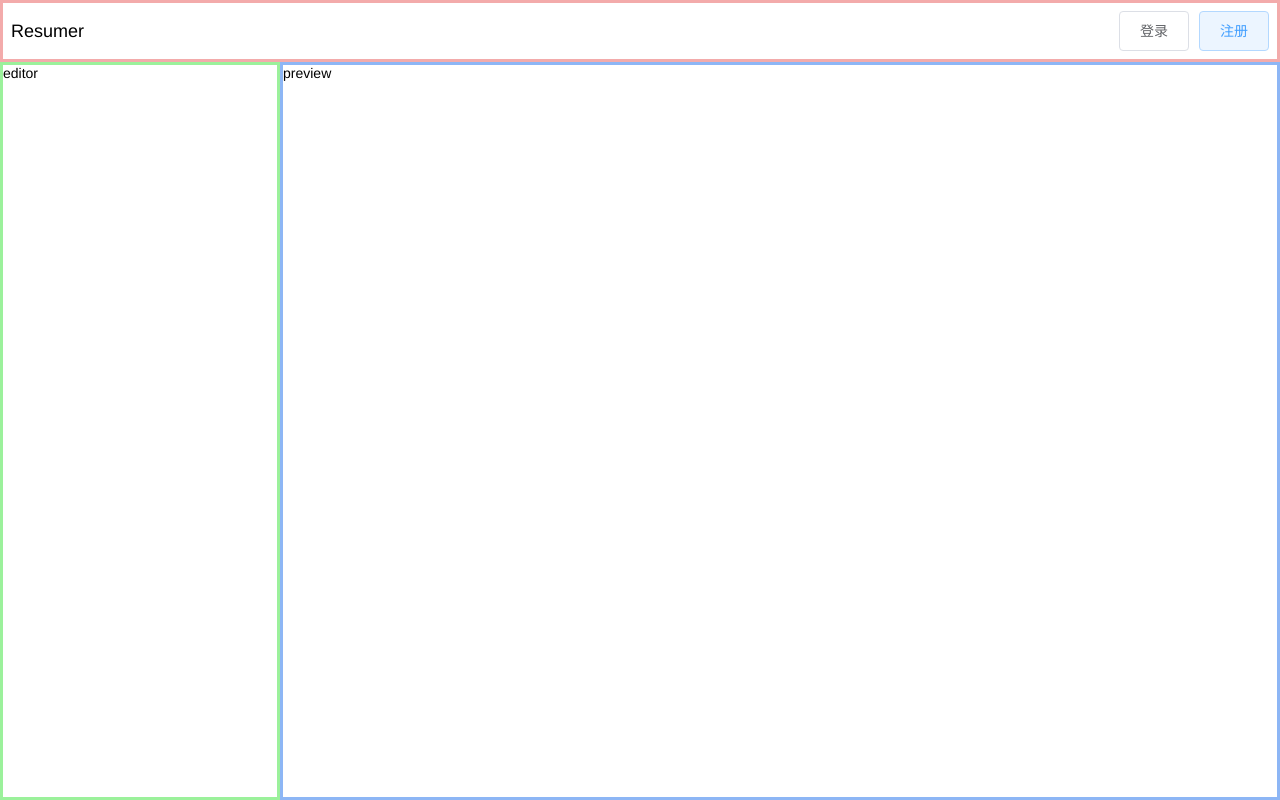
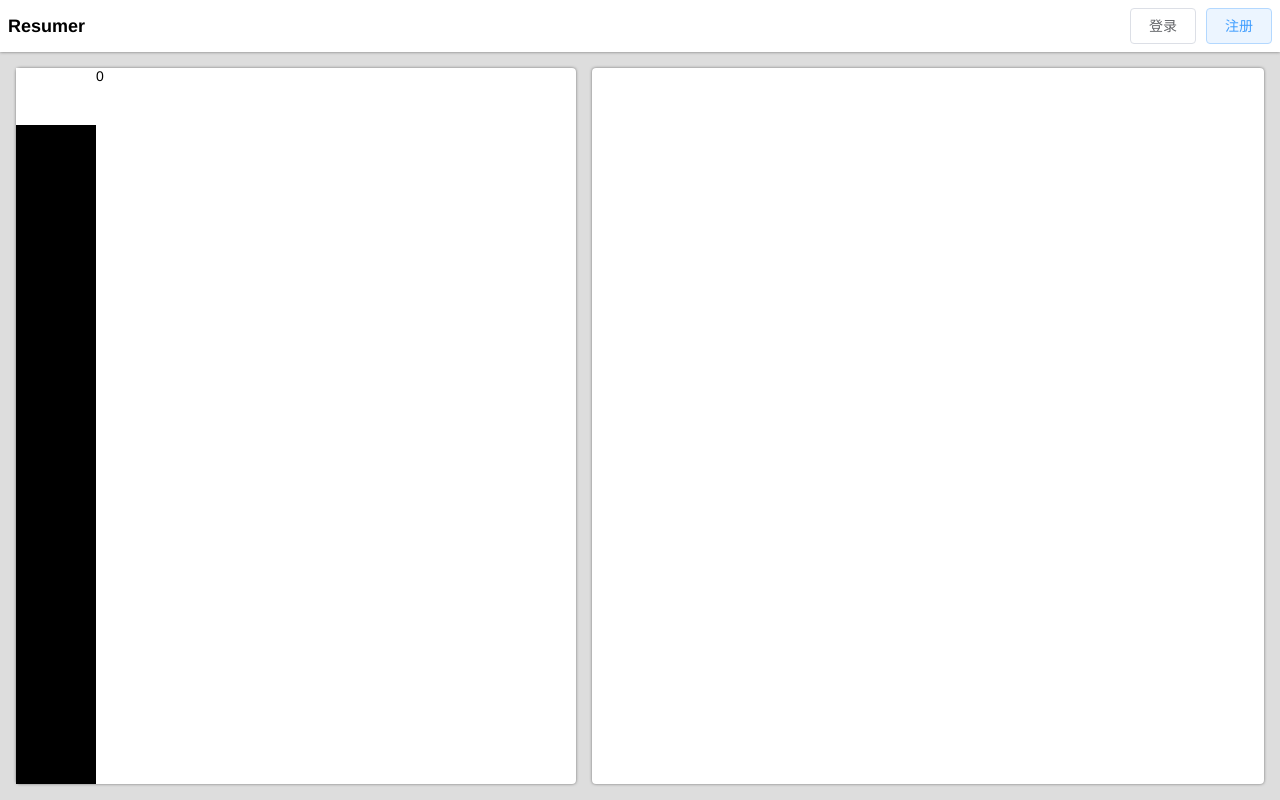
Before and after one commit to Nolaaaaa/resume-maker, a Vue app: page / in a window 1280 px wide. Built offline with nearby package versions, Linux system fonts and the light colour scheme.

Commit message:
点击图标切换tab功能

```diff
--- a/index.html
+++ b/index.html
@@ -4,6 +4,7 @@
     <meta charset="utf-8">
     <meta name="viewport" content="width=device-width,initial-scale=1.0">
     <title>resumer</title>
+    <script src="//at.alicdn.com/t/font_753643_4nisn417ho.css"></script>
   </head>
   <body>
     <div id="app"></div>
--- a/src/App.vue
+++ b/src/App.vue
@@ -33,14 +33,34 @@ export default {
   display: flex;
   flex-direction: column;
 }
+.topbar{
+  z-index: 1;
+  box-shadow: 0 0 3px hsla(0,0,0,0.5) //添加阴影
+}
+.icon {
+       width: 1em; height: 1em;
+       vertical-align: -0.15em;
+       fill: currentColor;
+       overflow: hidden;
+}
 main{
   display: flex;
   flex: 1;
+  background: #DDD;
+  overflow: hidden;
   .editor{
-    width:  20em;
+    width:  40em;
+    margin: 16px 8px 16px 16px;
+    box-shadow: 0 0 3px hsla(0,0,0,0.5);
+    background: white;
+    border-radius: 4px;
   }
   .preview{
     flex: 1;
+    margin: 16px 16px 16px 8px;
+    box-shadow: 0 0 3px hsla(0,0,0,0.5);
+    background: white;
+    border-radius: 4px;
   }
 }
 </style>
--- a/src/components/Editor.vue
+++ b/src/components/Editor.vue
@@ -1,11 +1,61 @@
 <template>
     <div id="editor">
-        <span>editor</span>
+        <nav>
+            <ol>
+                <li v-for="i in [0,1,2,3,4,5]"
+                    :class="{active: currentTab===i }"
+                    @click="currentTab=i"
+                    :key="i.id"
+                >
+                    <svg class="icon" aria-hidden="true">
+                        <use :xlink:href="`#icon-{{icon[i]}}`"></use>
+                    </svg>
+                </li>
+            </ol>
+        </nav>
+        <ol class="panes">
+            <li v-for="i in [0,1,2,3,4,5]"
+                v-show="currentTab===i"
+                :key="i.id"
+            >{{i}}</li>
+        </ol>
     </div>
 </template>
+<script>
+export default {
+    data(){
+        return {
+            currentTab: 0,
+            icons:['self','work','read','jiangbei','project','phone']
+        }
+    }
+}
+</script>
+
 <style lang="scss">
     #editor{
         min-height: 100px;
-        border:3px solid rgb(155, 241, 155);
+        display: flex;
+        // border:3px solid rgb(155, 241, 155);
+        nav{
+            background: black;
+            width: 80px;
+            ol li {
+                // border: 1px solid red;
+                padding: 16px 0;
+                text-align: center;
+                .icon{
+                    width: 24px;
+                    height: 24px;
+                    fill:white;
+                }
+                &.active{
+                    background: white;
+                    .icon{
+                        fill: black
+                    }
+                }
+            }
+        }
     }
 </style>
--- a/src/components/Preview.vue
+++ b/src/components/Preview.vue
@@ -1,11 +1,11 @@
 <template>
     <div id="preview">
-        <span>preview</span>
+
     </div>
 </template>
 <style lang="scss">
     #preview{
         min-height: 100px;
-        border:3px solid rgb(141, 182, 245);
+        // border:3px solid rgb(141, 182, 245);
     }
 </style>
--- a/src/components/Topbar.vue
+++ b/src/components/Topbar.vue
@@ -9,13 +9,19 @@
 </template>
 <style lang="scss">
     #topbar{
+
         min-height: 50px;
-        border: 3px solid rgb(243, 171, 171);
+        // border: 3px solid rgb(243, 171, 171);
         display: flex;  //内容并排显示
         justify-content: space-between; //左右排布
         font-size: 18px;
         padding: 8px;
         align-items: center;    //左边x轴上两个居中对齐
+        .logo{
+            font-weight:800;
+        }
+        .actions{
+            .el-button{padding: 10px 18px}  //登录注册图标大小
+        }
     }
-    .el-button{padding: 10px 18px}  //登录注册图标大小
 </style>
```
